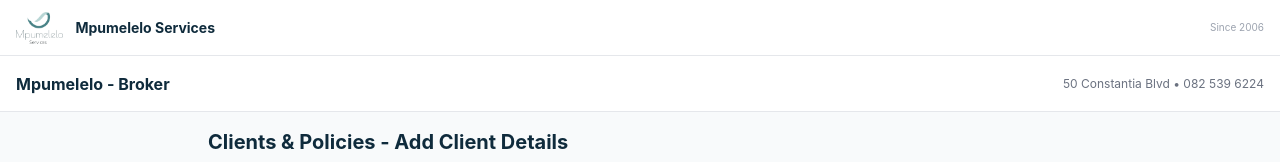
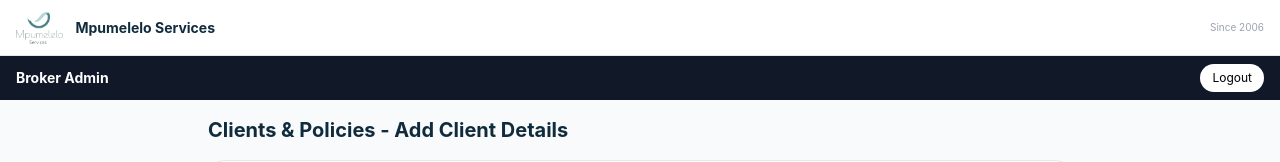
Before and after one commit to britsnico-commits/mpumelelo-portal, a Next.js app: page /broker/clients in a window 1280 px wide. Shown: the top 162 px of the page. Built offline with nearby package versions, Linux system fonts and the light colour scheme; no server answers; the database is empty.

Commit message:
Update layout.tsx

```diff
--- a/app/broker/layout.tsx
+++ b/app/broker/layout.tsx
@@ -1,4 +1,15 @@
-
+'use client'
+import { useRouter } from 'next/navigation'
 export default function BrokerLayout({ children }: { children: React.ReactNode }) {
-  return (<div><div className="h-14 bg-white border-b flex items-center px-4 justify-between sticky top-0 z-10"><div className="font-bold">Mpumelelo - Broker</div><div className="text-xs text-gray-500">50 Constantia Blvd • 082 539 6224</div></div>{children}</div>)
+  const router = useRouter()
+  const logout = () => { localStorage.clear(); router.push('/') }
+  return (
+    <div className="min-h-screen bg-gray-50">
+      <div className="bg-gray-900 text-white px-4 py-2 flex justify-between items-center">
+        <span className="text-sm font-bold">Broker Admin</span>
+        <button onClick={logout} className="h-7 px-3 bg-white text-black rounded-full text-xs">Logout</button>
+      </div>
+      {children}
+    </div>
+  )
 }
```
